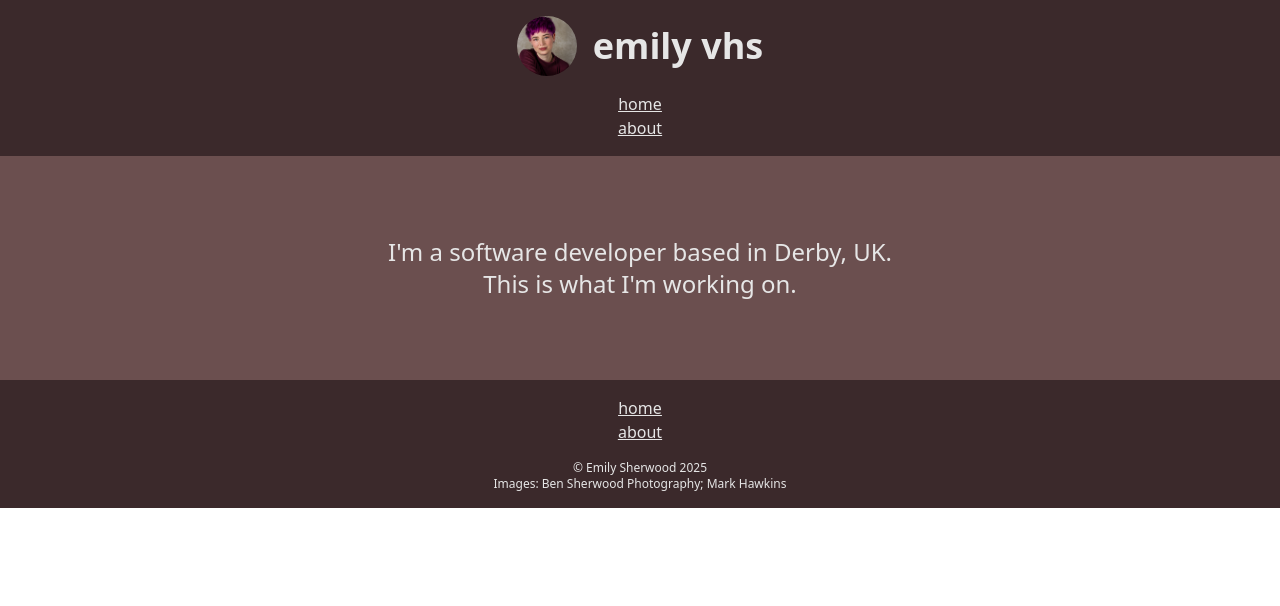
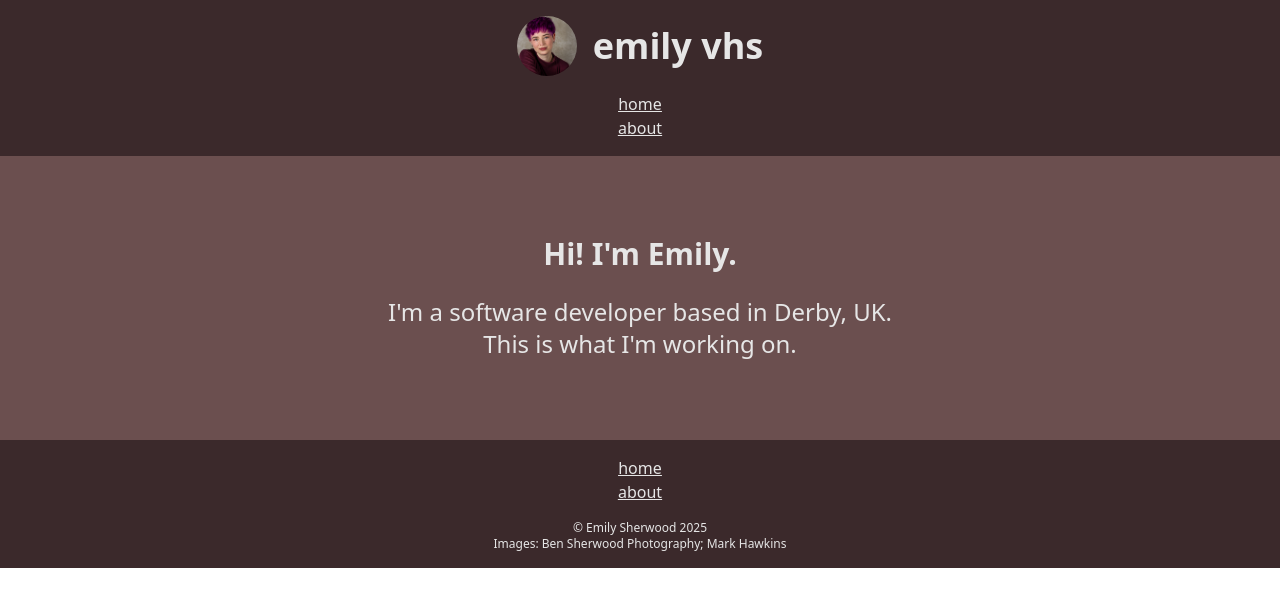
Before and after one commit to emilyvhs/portfolio-react, a React (Vite) app: page / in a window 1280 px wide. Shown: the top 606 px of the page. Built offline with nearby package versions, Linux system fonts and the light colour scheme.

Commit message:
Created and styled H2; added to HomePage

```diff
--- /dev/null
+++ b/src/components/H2.jsx
@@ -0,0 +1,9 @@
+export default function H2({text}) {
+
+    return (
+        <h1 className="text-3xl font-semibold pb-6">
+            {text}
+        </h1>
+    )
+
+}
--- a/src/pages/HomePage.jsx
+++ b/src/pages/HomePage.jsx
@@ -1,3 +1,4 @@
+import H2 from "../components/H2";
 import TextBoxLarge from "../components/TextBoxLarge";
 
 export default function HomePage() {
@@ -6,6 +7,7 @@ export default function HomePage() {
         <section className="text-center p-20
         bg-[#6b4f4f] text-[#e6e6e6]">
             <div>
+                <H2 text="Hi! I'm Emily." />
                 <TextBoxLarge text="I'm a software developer based in Derby, UK." />
                 <TextBoxLarge text="This is what I'm working on." />
             </div>
```
